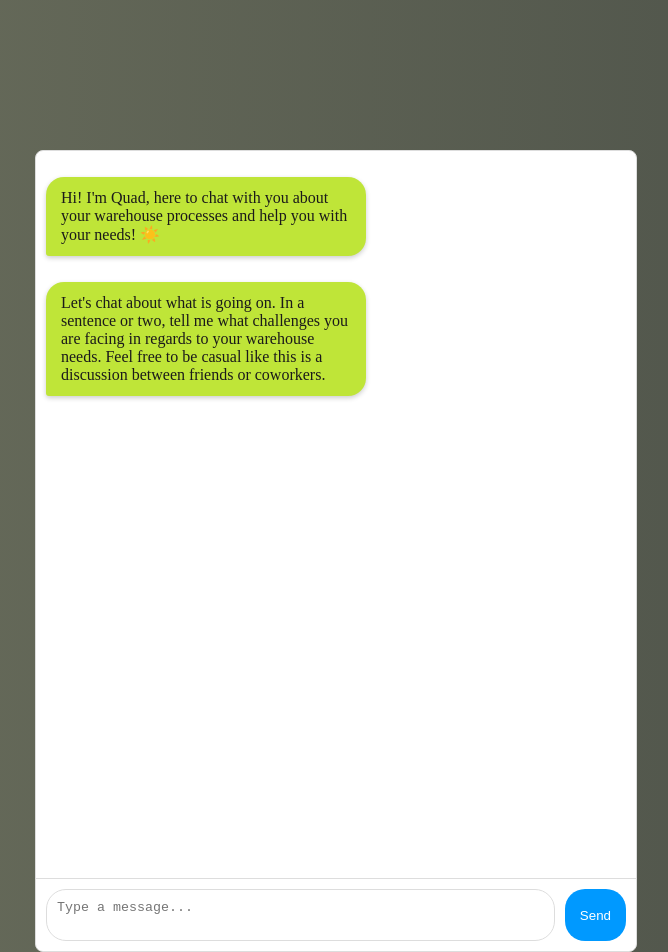
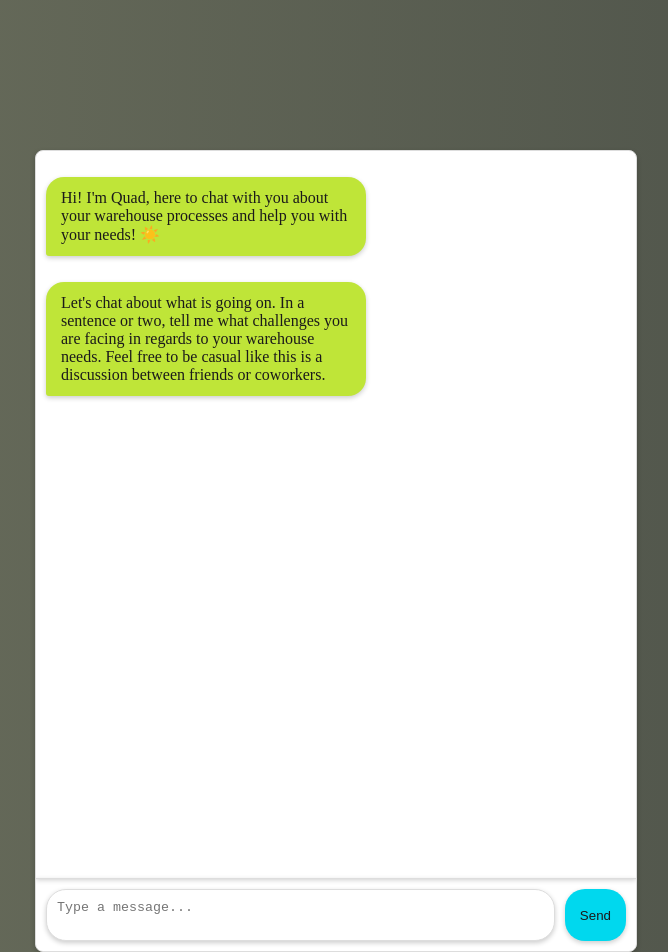
Before and after one commit to Quadspace/AIQuadspace, a React (Vite) app in the folder frontend/: page /home in a window 1280 px wide. Shown: the top 952 px of the page, without its empty margins (304-972 px from the left). Built offline with nearby package versions, Linux system fonts and the light colour scheme; no server answers.

Commit message:
updated all box shadows for depth

```diff
--- a/frontend/src/index.css
+++ b/frontend/src/index.css
@@ -28,11 +28,13 @@ body {
   flex-direction: column;
   height: 800px; /* Adjusted height */
   background-color: #fff;
+  box-shadow: 0px 2px 5px rgba(0, 0, 0, 0.2);
 }
 
 .chat-box {
   overflow-y: auto;
   flex-grow: 1;
+  box-shadow: 0px 2px 5px rgba(0, 0, 0, 0.2);
 }
 
 .chat-content {
@@ -72,6 +74,7 @@ body {
   display: flex;
   padding: 10px;
   border-top: 1px solid #ddd;
+  box-shadow: 0px 2px 5px rgba(0, 0, 0, 0.2);
 }
 
 .chat-input {
@@ -84,15 +87,17 @@ body {
   resize: none; /* Disable manual resizing */
   min-height: 10px; /* Minimum height */
   max-height: 100px;
+  box-shadow: 0px 2px 5px rgba(0, 0, 0, 0.2);
 }
 
 .send-button {
   padding: 10px 15px;
-  background-color: #09f;
-  color: white;
+  background-color: #00d8ee;
+  color: rgb(27, 26, 26);
   border: none;
   border-radius: 20px;
   cursor: pointer;
+  box-shadow: 0px 2px 5px rgba(0, 0, 0, 0.2);
 }
 
 .send-button:disabled {
```
